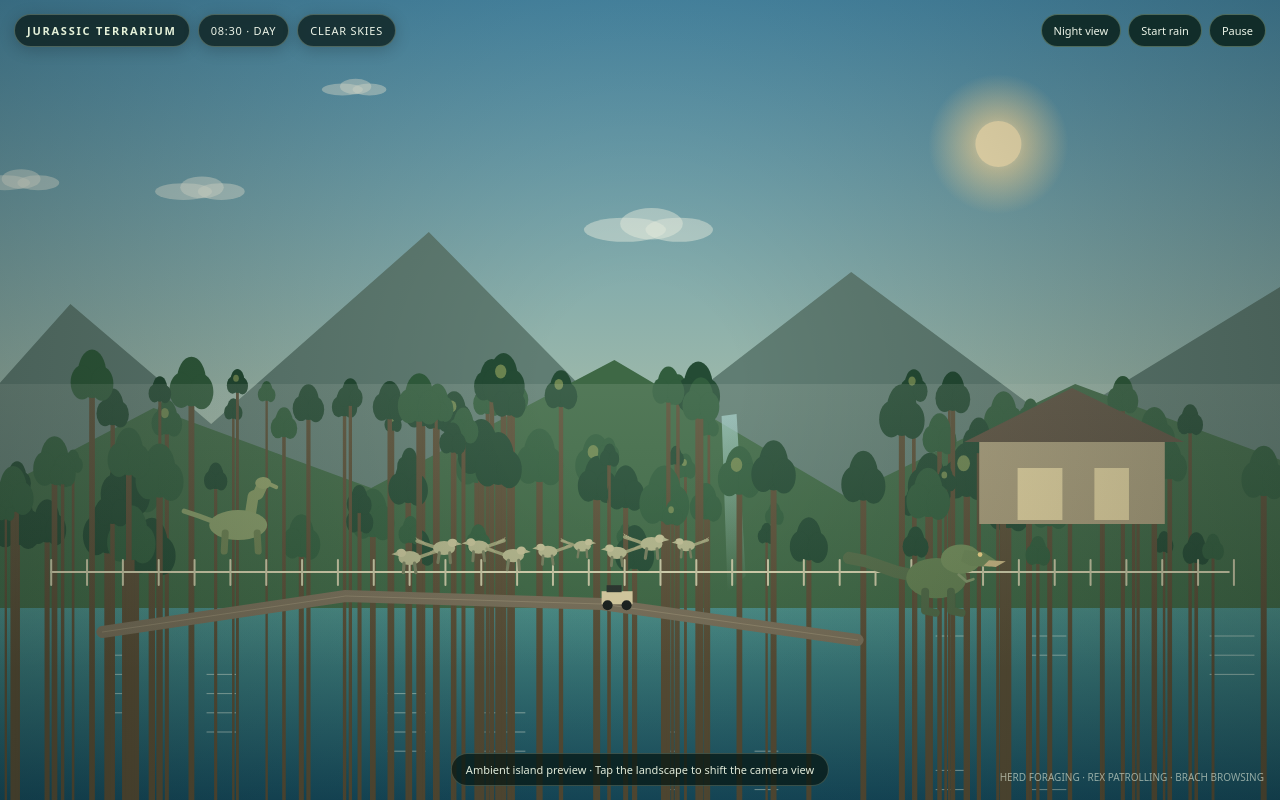
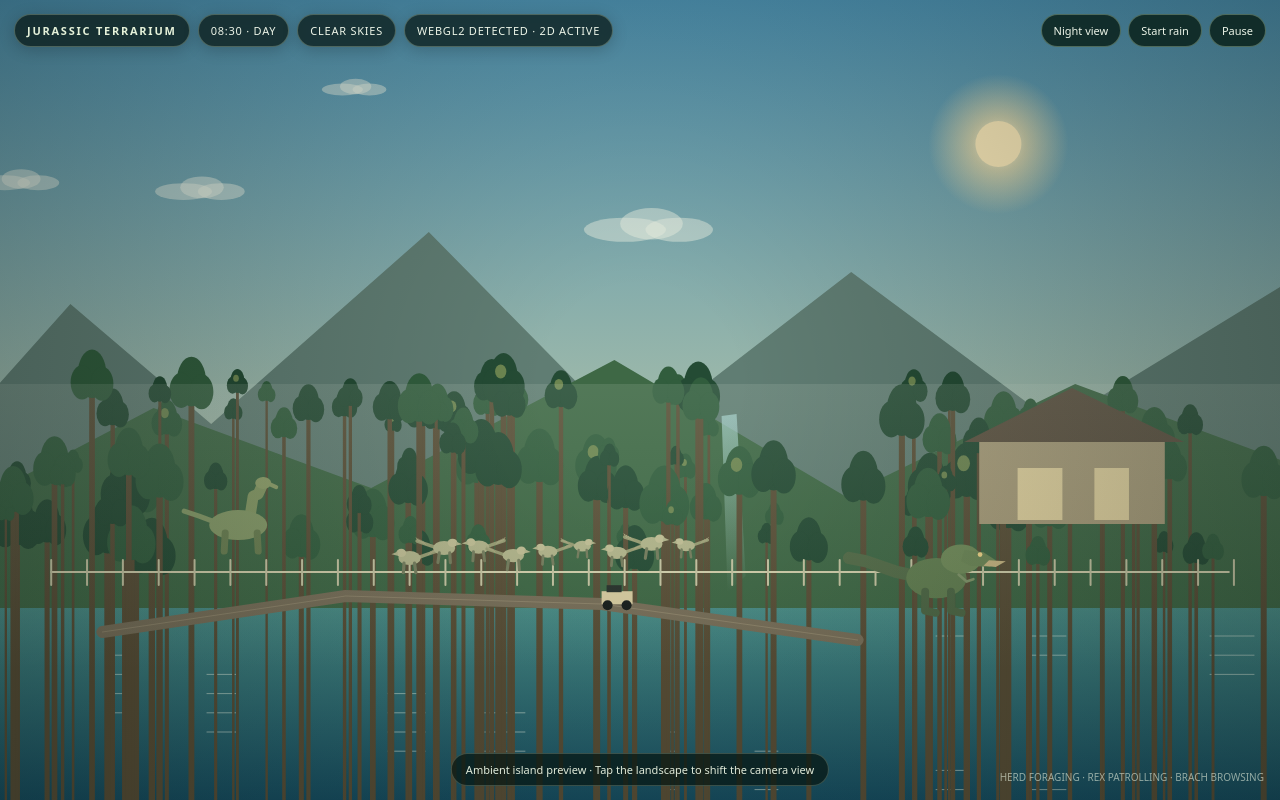
Before and after one commit to Lil-Rebel94/EXTINCTION-Android., a plain HTML site: page index.html in a window 1280 px wide. Drawn offline with Linux system fonts and the light colour scheme; animation ran at ten frames a second.

Commit message:
Add runtime WebGL capability probe with Canvas fallback (v0.3.0)

```diff
--- a/index.html
+++ b/index.html
@@ -25,12 +25,13 @@ button:focus-visible{outline:2px solid #d5eaa0;outline-offset:2px}button:active{
   <div id="title" class="tag">JURASSIC TERRARIUM</div>
   <div id="clock" class="tag">08:30 · DAY</div>
   <div id="weather" class="tag">CLEAR SKIES</div>
+  <div id="graphics" class="tag">CHECKING GPU</div>
   <nav id="controls" aria-label="Terrarium controls">
     <button id="cycle">Night view</button><button id="storm">Start rain</button><button id="pause">Pause</button>
   </nav>
 </header>
 <div id="bottom">Ambient island preview · Tap the landscape to shift the camera view</div>
-<div id="status">PROCEDURAL TEST BUILD · v0.2.0</div>
+<div id="status">PROCEDURAL TEST BUILD · v0.3.0</div>
 <script>
 (function(){
 "use strict";
@@ -103,6 +104,25 @@ function updateStatus(){
  const herdMode=Object.keys(counts).sort((a,b)=>counts[b]-counts[a])[0]||"forage";
  $("status").textContent="HERD "+activityName(herdMode)+" · REX "+activityName(rex.mode)+" · BRACH "+activityName(brach.mode);
 }
+function probeGraphics(){
+ try{
+  const scratch=document.createElement("canvas");
+  const options={alpha:false,antialias:false,depth:true,stencil:false,powerPreference:"low-power"};
+  let gl=null,label="CANVAS 2D ONLY";
+  try{gl=scratch.getContext("webgl2",options);}catch(error){}
+  if(gl){label="WEBGL2 DETECTED · 2D ACTIVE";}
+  else{
+   try{gl=scratch.getContext("webgl",options)||scratch.getContext("experimental-webgl",options);}catch(error){}
+   if(gl)label="WEBGL1 DETECTED · 2D ACTIVE";
+  }
+  if(gl&&gl.getExtension){
+   const lose=gl.getExtension("WEBGL_lose_context");
+   if(lose&&lose.loseContext)lose.loseContext();
+  }
+  return label;
+ }catch(error){return "CANVAS 2D ONLY";}
+}
+$("graphics").textContent=probeGraphics();
 function drawSky(){
  const g=ctx.createLinearGradient(0,0,0,height);
  if(isNight){g.addColorStop(0,"#071326");g.addColorStop(.57,"#203b46");g.addColorStop(1,"#65745a");}
```
